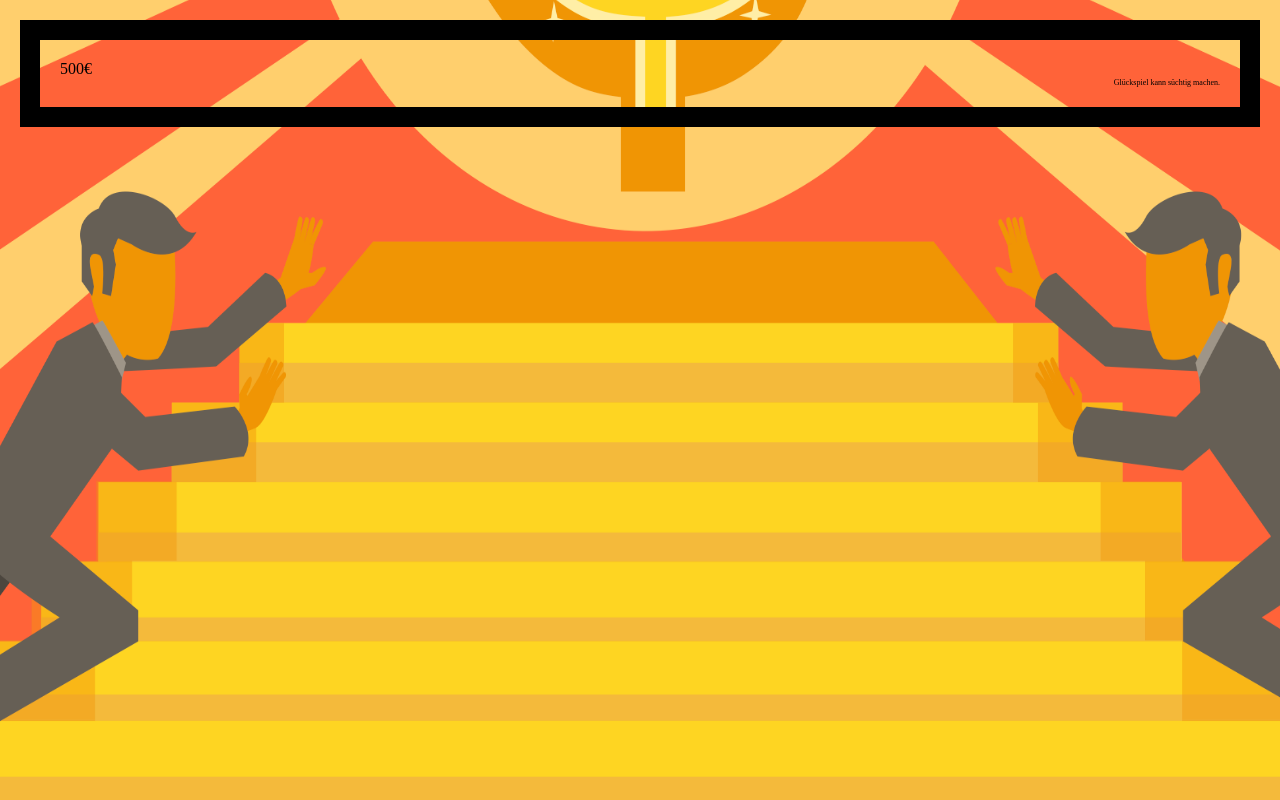
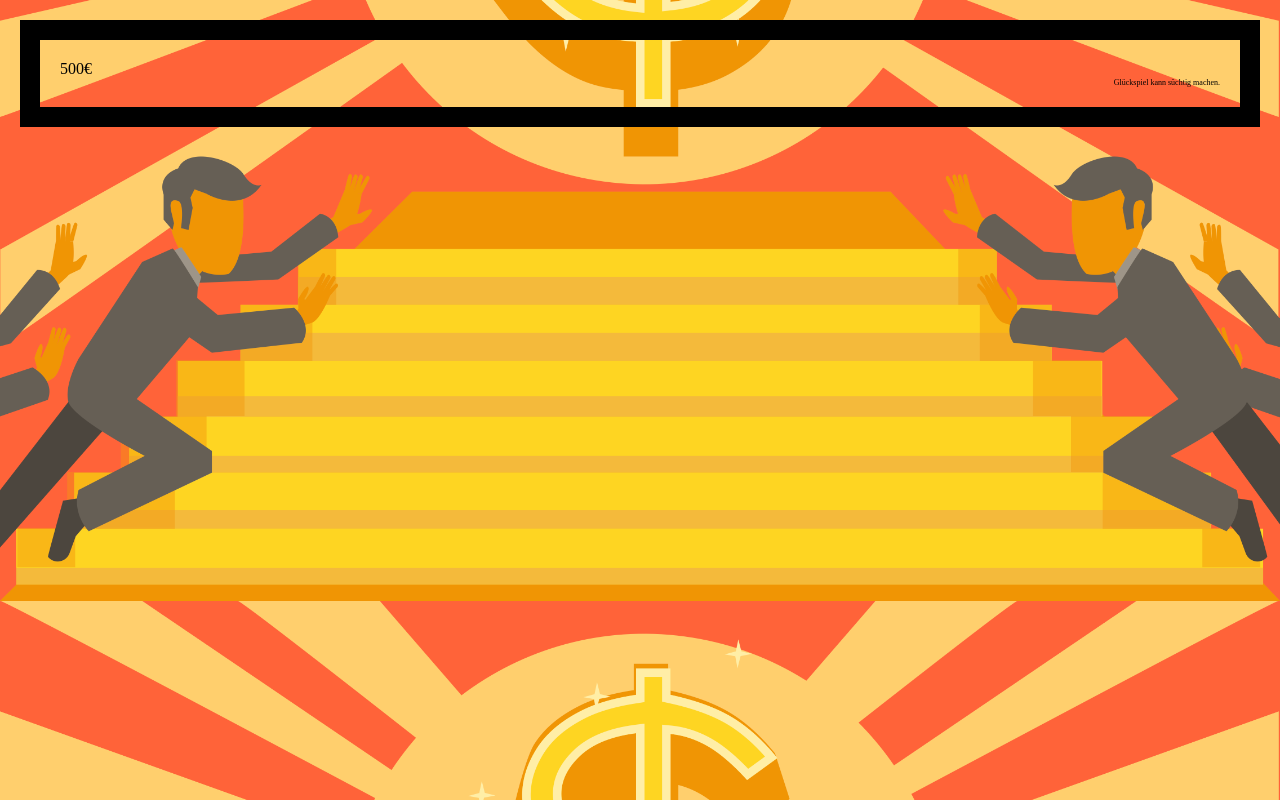
Before and after one commit to mikeheilmann/quiz, a plain HTML site: page 500€.html in a window 1280 px wide. Drawn offline with Linux system fonts and the light colour scheme.

Commit message:
Update mystyle.css

```diff
--- a/mystyle.css
+++ b/mystyle.css
@@ -4,9 +4,9 @@ body {
     padding: 20px;
     margin: 20px;
 
-    background-image:  url("Worship vector 6.png");
+    background: url("Worship vector 6.png");
     background-position: center;
-    background-size: 1500px 1500px;
+    background-size: cover;
 
     opacity: 1;
 }
@@ -43,5 +43,5 @@ footer:first-line{
 }
 
 #jetzt::first-letter{
-    background-color: green;
+    background-color: red;
 }
```
